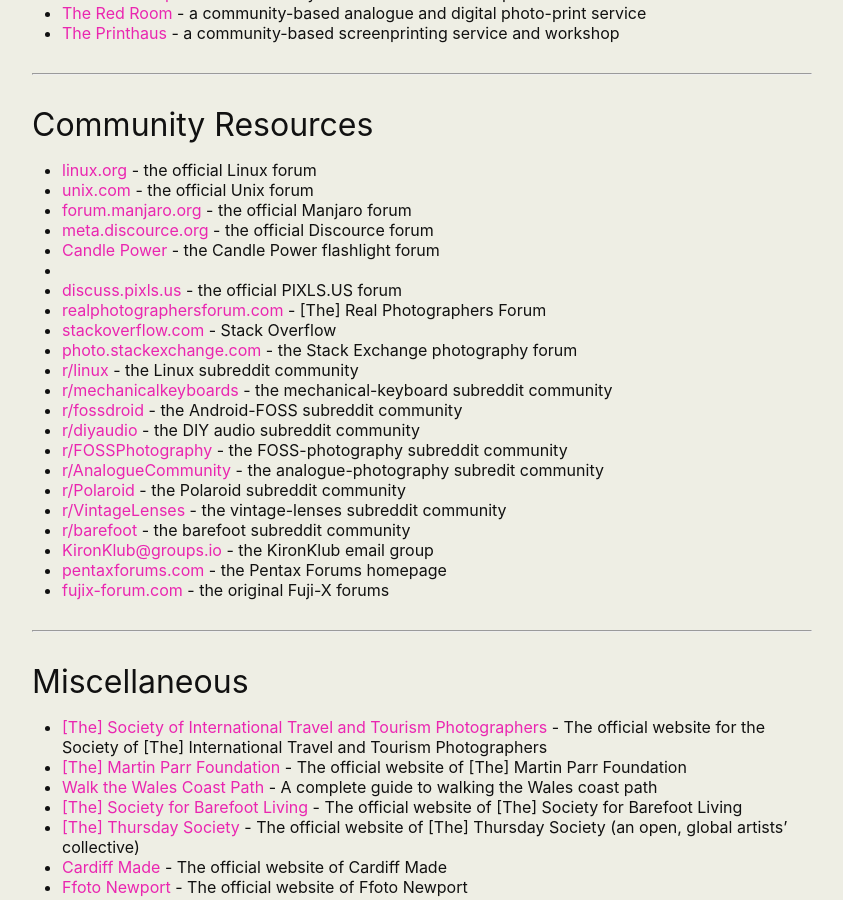
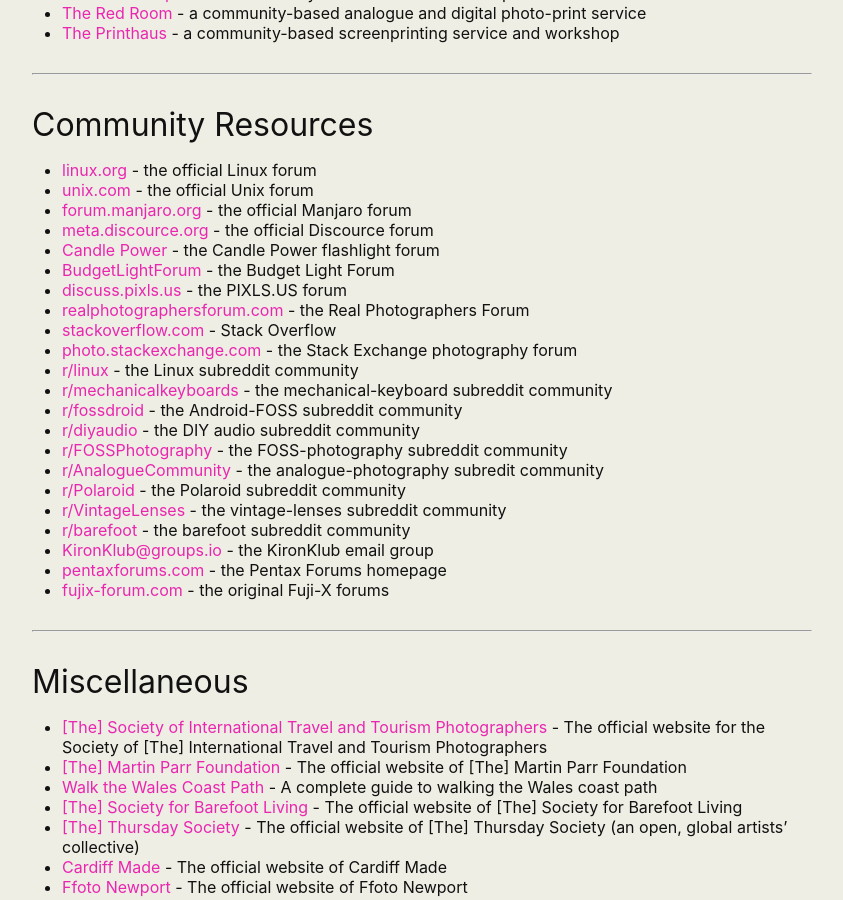
Before and after one commit to martbetz/martbetz.github.io, a Jekyll site: the page built from useful-links.html, in a window 1280 px wide and 900 px high, scrolled down 12251 px. Shown: the whole window, without its empty margins (218-1061 px from the left). Built offline with Jekyll 4.4.1, drawn with Linux system fonts in a browser that asks for light colours.

Commit message:
Update useful-links.html

```diff
--- a/useful-links.html
+++ b/useful-links.html
@@ -555,9 +555,10 @@
 <li><a href="https://www.unix.com">unix.com</a><span class="corpsgris11"> - the official Unix forum</li>
 <li><a href="https://www.forum.manjaro.org">forum.manjaro.org</a> - the official Manjaro forum</li>
 <li><a href="https://meta.discourse.org">meta.discource.org</a> - the official Discource forum</li>
-<li><a href="https://www.candlepowerforums.com/">Candle Power</a> - the Candle Power flashlight forum<li>
-<li><a href="https://www.discuss.pixls.us">discuss.pixls.us</a> - the official PIXLS.US forum</li>
-<li><a href="https://realphotographersforum.com/">realphotographersforum.com</a> - [The] Real Photographers Forum</li>
+<li><a href="https://www.candlepowerforums.com/">Candle Power</a> - the Candle Power flashlight forum</li>
+<li><a href="https://budgetlightforum.com/">BudgetLightForum</a> - the Budget Light Forum</li>
+<li><a href="https://www.discuss.pixls.us">discuss.pixls.us</a> - the PIXLS.US forum</li>
+<li><a href="https://realphotographersforum.com/">realphotographersforum.com</a> - the Real Photographers Forum</li>
 <li><a href="https://www.stackoverflow.com">stackoverflow.com</a> - Stack Overflow</span></li>
 <li><a href="https://photo.stackexchange.com/">photo.stackexchange.com</a> - the Stack Exchange photography forum</li>
 <li><a href="https://www.reddit.com/r/linux/">r/linux</a> - the Linux subreddit community</li>
```
